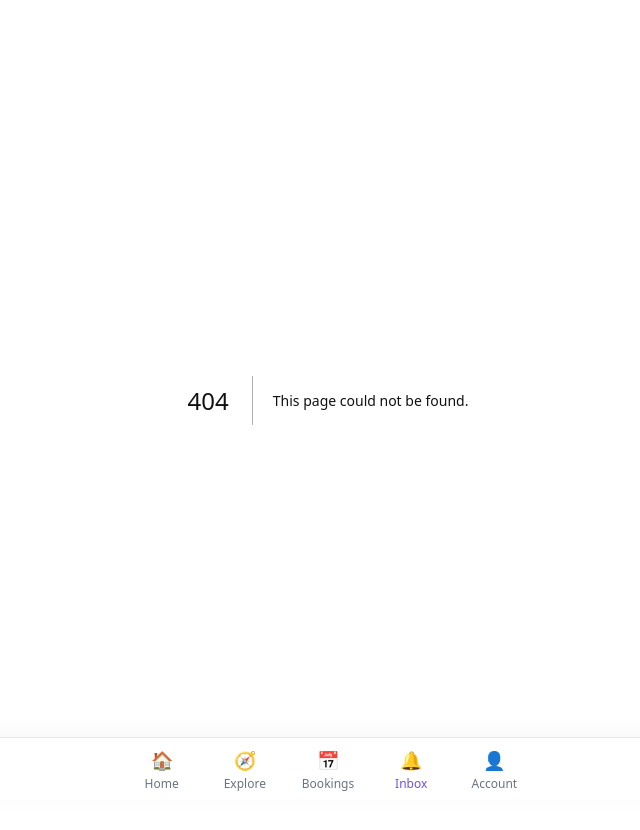
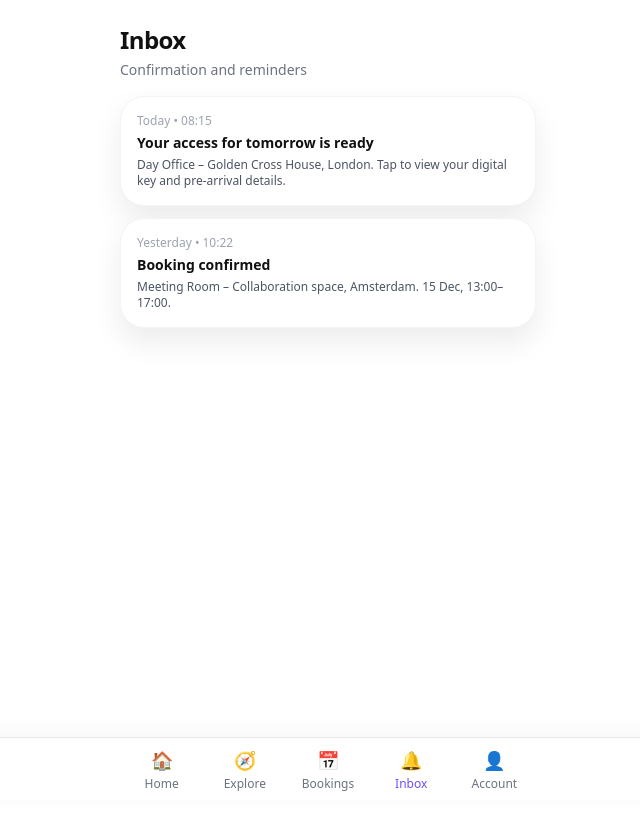
Before and after one commit to p-mourita/worka-app, a Next.js app: page /inbox in a window 1280 px wide. Before the commit this address had no page. Shown: the top 830 px of the page, without its empty margins (312-952 px from the left). After the commit the page ends 800 px from the top, so only its background shows below. Built offline with nearby package versions, Linux system fonts and the light colour scheme.

Commit message:
Create page.tsx

```diff
--- /dev/null
+++ b/src/app/inbox/page.tsx
@@ -0,0 +1,36 @@
+import Header from "@/components/header";
+
+const mockMessages = [
+  {
+    id: "1",
+    title: "Your access for tomorrow is ready",
+    body: "Day Office – Golden Cross House, London. Tap to view your digital key and pre-arrival details.",
+    time: "Today • 08:15"
+  },
+  {
+    id: "2",
+    title: "Booking confirmed",
+    body: "Meeting Room – Collaboration space, Amsterdam. 15 Dec, 13:00–17:00.",
+    time: "Yesterday • 10:22"
+  }
+];
+
+export default function InboxPage() {
+  return (
+    <main className="flex-1 flex flex-col">
+      <Header title="Inbox" subtitle="Confirmation and reminders" />
+      <section className="px-4">
+        {mockMessages.map((m) => (
+          <div
+            key={m.id}
+            className="bg-white rounded-2xl shadow-card p-4 mb-3 border border-gray-100"
+          >
+            <p className="text-xs text-gray-400 mb-1">{m.time}</p>
+            <h3 className="text-sm font-semibold mb-1">{m.title}</h3>
+            <p className="text-xs text-gray-600">{m.body}</p>
+          </div>
+        ))}
+      </section>
+    </main>
+  );
+}
```
